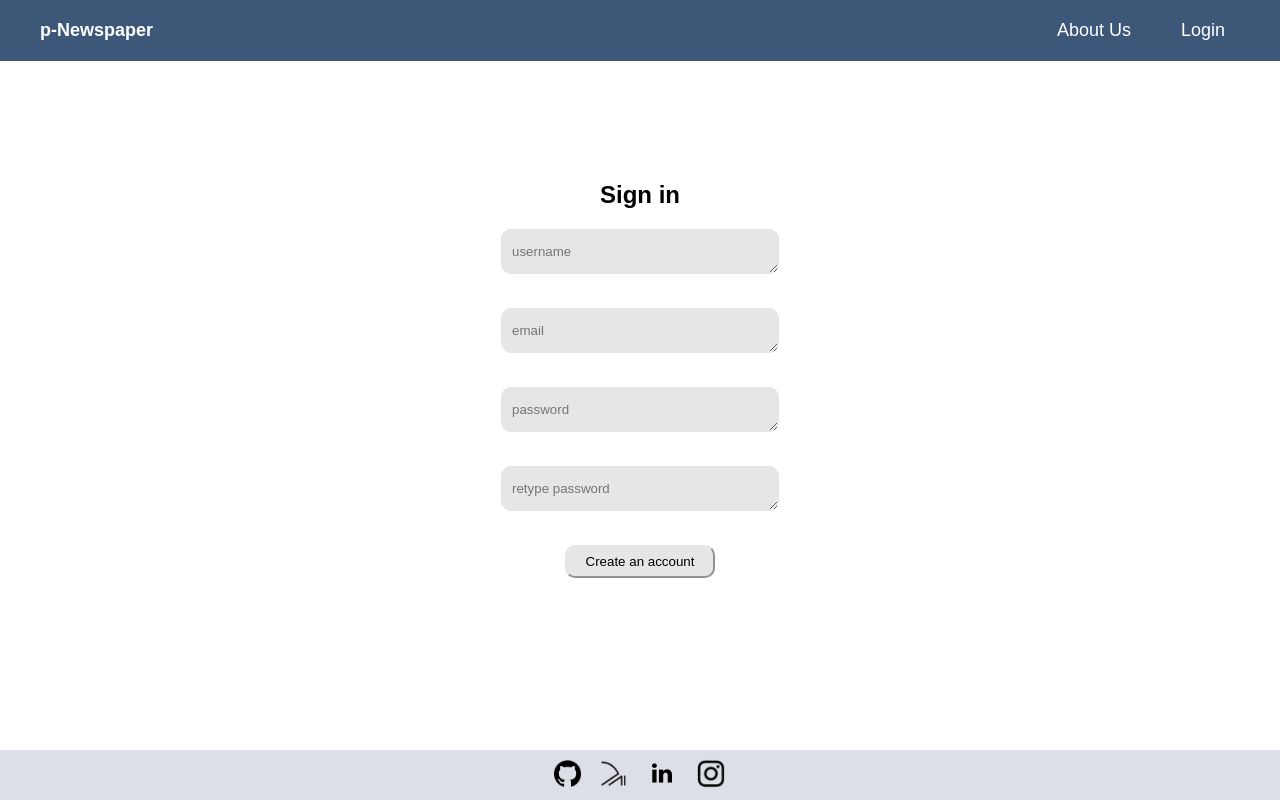
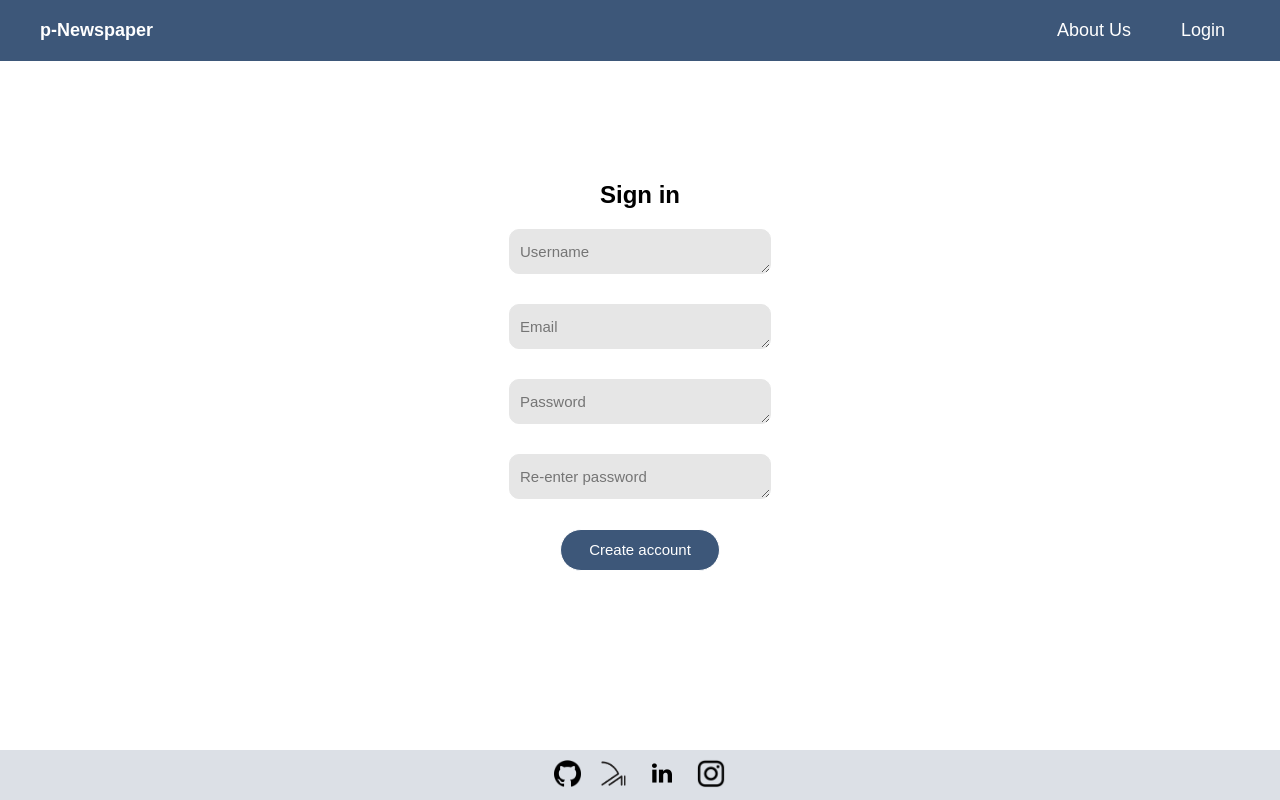
Before and after one commit to P-Newspaper/p-Newspaper, a React (Create React App) app in the folder frontend/: page /createaccount in a window 1280 px wide. Built offline with nearby package versions, Linux system fonts and the light colour scheme.

Commit message:
create acc path to onboarding

```diff
--- a/frontend/src/AppRoutes.js
+++ b/frontend/src/AppRoutes.js
@@ -6,6 +6,7 @@ import Login from './components/Login';
 import NonUserResults from './components/NonUserResults';
 import Onboarding from './components/Onboarding';
 import AccountCreation from './components/AccountCreation';
+import UserLanding from './components/UserLanding';
 
 function AppRoutes() {
     return (
@@ -16,6 +17,7 @@ function AppRoutes() {
             <Route path="/submit" element={<NonUserResults />} />
             <Route path="/onboarding" element={<Onboarding />} />
             <Route path="/createaccount" element={<AccountCreation />} />
+            <Route path="/userlanding" element={<UserLanding />} />
         </Routes>
 
     );
--- a/frontend/src/components/AccountCreation.js
+++ b/frontend/src/components/AccountCreation.js
@@ -1,6 +1,6 @@
 import React, { useState } from 'react';
 import '../styles/accountCreation.css'
-
+import { useNavigate } from 'react-router-dom';
 
 function AccountCreation() {
 
@@ -9,55 +9,52 @@ function AccountCreation() {
     const [password, setPassword] = useState('');
     const [passwordConfirm, setPasswordConfirm] = useState('');
 
-    // const handleSubmit = (event) => {
-    //     event.preventDefault();
-    //     // create actual account
-    // }
+    const navigate = useNavigate();
+
+    const handleSubmit = (event) => {
+        event.preventDefault();
+        navigate('/onboarding');
+        console.log('Username:', username);
+        console.log('Email:', email);
+        console.log('Password', password);
+        console.log('Password Confirm', passwordConfirm);
+        // create actual account
+    }
 
     return (
         <div className="container">
             <h2>Sign in</h2>
-            <div className="username-container">
-                <textarea
+            <textarea className = "textinput"
                 id = "username"
                 value = {username}
                 onChange = {(e) => setUsername(e.target.value)}
-                    placeholder="username"
+                placeholder="Username"
             />
-            </div>
 
-            <div className="email-container">
-                <textarea
+            <textarea className = "textinput"
                 id = "email"
                 value={email}
                 onChange={(e) => setEmail(e.target.value)}
-                    placeholder="email"
+                placeholder="Email"
             />
-            </div>
 
-            <div className="password-container">
-                <textarea
+            <textarea className = "textinput"
                 id = "password"
                 value={password}
                 onChange={(e) => setPassword(e.target.value)}
-                    placeholder="password"
+                placeholder="Password"
             />
-            </div>
 
-            <div className="passwordconfirm-container">
-                <textarea
+            <textarea className = "textinput"
                 id = "passwordconfirm"
                 value={passwordConfirm}
                 onChange={(e) => setPasswordConfirm(e.target.value)}
-                    placeholder="retype password"
+                placeholder="Re-enter password"
             />
-            </div>
 
-            <div className="createbutton">
-                <button type="submit" className="createbutton">
-                    Create an account
+            <button type="button" className="login-button" onClick={handleSubmit}>
+                Create account
             </button>
-            </div>
 
 
 
--- a/frontend/src/components/Login.js
+++ b/frontend/src/components/Login.js
@@ -8,15 +8,23 @@ function Login() {
 
     const [username, setUsername] = useState("");
     const [password, setPassword] = useState("");
+    // const [error, setError] = useState(null);
 
     const navigate = useNavigate();
 
     const handleLogin = async (event) => {
         event.preventDefault();
-        navigate('/onboarding')
+
+        // setError(null);
+        // if (!username || !password) {
+        //     setError('Username and password are required');
+        //     return;
+        // }
+
         console.log('Username:', username);
         console.log('Password', password);
         // send the username and password to the server
+        navigate('/userlanding')
     }
 
     return (
@@ -24,6 +32,7 @@ function Login() {
             <div className="title">
                 Login
             </div>
+            {/* {error && <div className="error">{error}</div>} */}
             <textarea className="textinput"
                 id = "username"
                 value = {username}
--- a/frontend/src/components/NonUserLanding.js
+++ b/frontend/src/components/NonUserLanding.js
@@ -56,7 +56,7 @@ function NonUserLanding() {
             />
           </div>
           <div className="button-container">
-            <button type="submit" className="submit-button">
+            <button type="button" className="go-button" onClick={handleSubmit}>
               Go ➔
             </button>
           </div>
--- a/frontend/src/components/UserLanding.js
+++ b/frontend/src/components/UserLanding.js
@@ -36,7 +36,6 @@ function UserLanding() {
 
     return (
         <div>
-            <div><br></br><label className="top-text">Welcome to p-Newspaper!</label></div>
             <form onSubmit={handleSubmit} className="form-container">
                 <div className="input-container">
                     <label htmlFor="interests">What do you want to read about today?</label>
@@ -50,7 +49,7 @@ function UserLanding() {
                         />
                     </div>
                     <div className="button-container">
-                        <button type="submit" className="submit-button">
+                        <button type="button" className="go-button">
                             Go ➔
                         </button>
                     </div>
--- a/frontend/src/styles/landingAndResults.css
+++ b/frontend/src/styles/landingAndResults.css
@@ -21,8 +21,6 @@
     justify-content: center;
     margin-top: 5%;
 }
-
-
 
 .input-container {
     width: 70vw;
@@ -75,14 +73,14 @@
     display:flex;
     justify-content: flex-end;
     width: 100%;
-    margin-top: 5px;
 }
 
-.submit-button {
+.go-button {
     border: 1px solid white;
     background: white;
-    padding: 15px;
+    padding: 20px;
     border-radius: 30px;
+    width: 10vh;
     color: #2b3d55;
     transition: background 0.5s ease;
     display: flex;
@@ -93,7 +91,7 @@
     text-decoration: none;
 }
 
-.submit-button:hover {
+.go-button:hover {
     background: #2b3d55;
     color: white;
 }
--- a/frontend/src/styles/login.css
+++ b/frontend/src/styles/login.css
@@ -17,20 +17,15 @@
 .textinput {
     font-size: 15px;
     font-family: 'Poppins', sans-serif;
-}
-
-.loginbutton:hover{
-    background-color: #9c9c9c;
-    border-radius: 10px;
-    color: white;
-    transition: background 0.5s ease;
+    width: 30vh;
 }
 
 .login-button {
     border: 1px solid white;
     background: #3D5779;
     color: white;
-    width: 15vh;
+    padding: 20px;
+    width: 20vh;
     height: 35px;
     border-radius: 30px;
     display: flex;
@@ -60,3 +55,10 @@
 .create-account-link:hover{
     text-decoration: none;
 }
+
+.error {
+    color: red;
+    font-size: 15px;
+    font-family: 'Poppins', sans-serif;
+    margin-bottom: 10px;
+}
```
Lines whose indentation alone changed are shown as unchanged.
